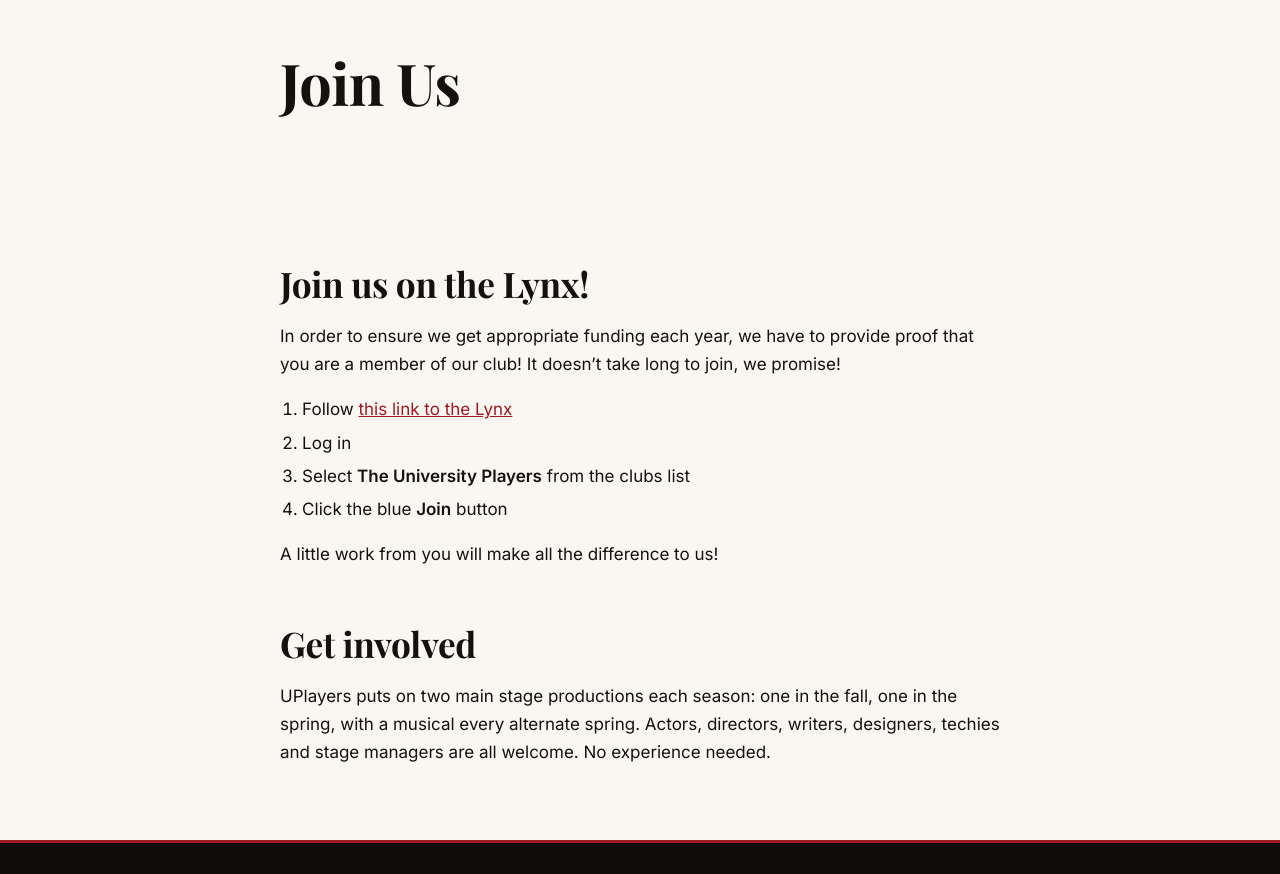
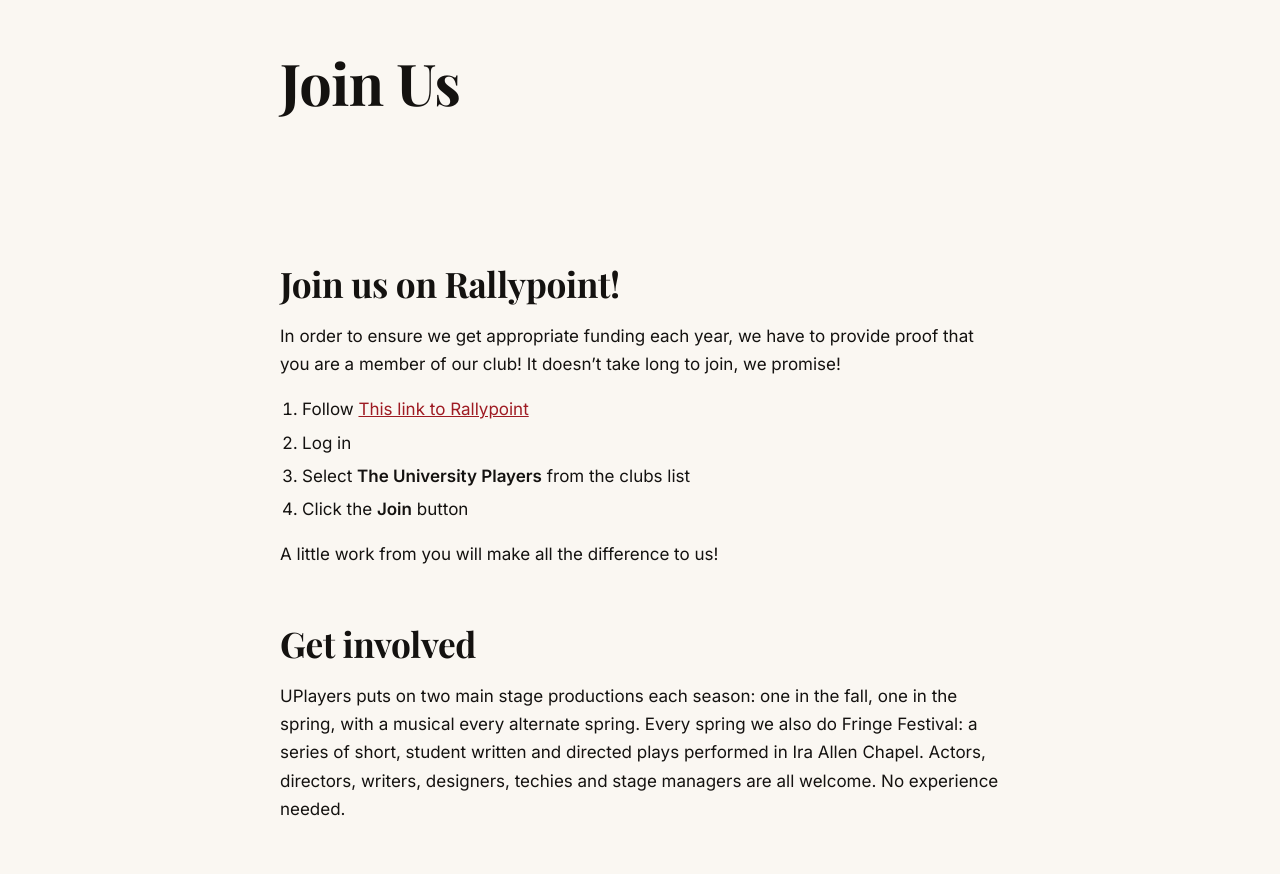
Before and after one commit to uplayers-uvm/uplayers-website, an Astro site: page /join in a window 1280 px wide. Shown: the part 78-952 px from the top of the page. Built offline with nearby package versions, Linux system fonts and the light colour scheme; Astro itself is replaced by a stand-in of ours; a web font is replaced by a local one.

Commit message:
Update src/content/pages/join.md (via Pages CMS)

```diff
--- a/src/content/pages/join.md
+++ b/src/content/pages/join.md
@@ -2,18 +2,19 @@
 title: Join Us
 show_in_menu: true
 menu_order: 2
+draft: false
 ---
-## Join us on the Lynx!
+## Join us on Rallypoint!
 
 In order to ensure we get appropriate funding each year, we have to provide proof that you are a member of our club! It doesn't take long to join, we promise!
 
-1. Follow [this link to the Lynx](https://thelynx.campuslabs.com/engage/organizations?categories=3435)
+1. Follow [This link to Rallypoint](https://rallypoint.uvm.edu/)
 2. Log in
 3. Select **The University Players** from the clubs list
-4. Click the blue **Join** button
+4. Click the **Join** button
 
 A little work from you will make all the difference to us!
 
 ## Get involved
 
-UPlayers puts on two main stage productions each season: one in the fall, one in the spring, with a musical every alternate spring. Actors, directors, writers, designers, techies and stage managers are all welcome. No experience needed.
+UPlayers puts on two main stage productions each season: one in the fall, one in the spring, with a musical every alternate spring. Every spring we also do Fringe Festival: a series of short, student written and directed plays performed in Ira Allen Chapel. Actors, directors, writers, designers, techies and stage managers are all welcome. No experience needed.
```
